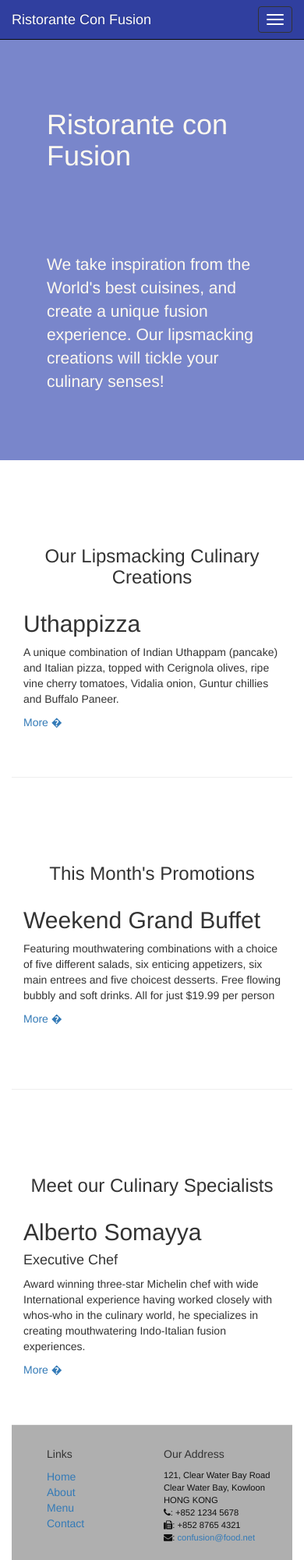
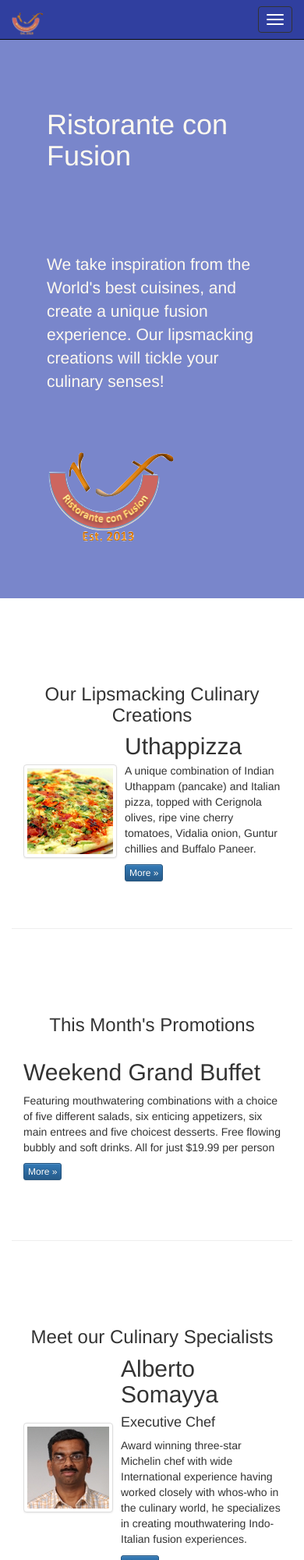
Before and after one commit to cafeamanda/Ristorante-ConFusion, a plain HTML site: page index.html in a window 390 px wide. Shown: the top 2000 px of the page at 78% size. Drawn offline with nearby package versions, Linux system fonts and the light colour scheme.

Commit message:
Include img-folder & logo

```diff
--- a/index.html
+++ b/index.html
@@ -27,7 +27,7 @@
 
 <body>
 
-  <!-- Navigation bar -->
+  <!-- navigation bar -->
   <nav class="navbar navbar-inverse navbar-fixed-top" role="navigation">
     <div class="container">
       <div class="navbar-header">
@@ -37,7 +37,9 @@
           <span class="icon-bar"></span>
           <span class="icon-bar"></span>
         </button>
-        <a class="navbar-brand" href="#">Ristorante Con Fusion</a>
+        <a class="navbar-brand" href="#">
+          <img src="img/logo.png" height=30 width=41>
+        </a>
       </div>
       <div id="navbar" class="navbar-collapse collapse">
         <ul class="nav navbar-nav">
@@ -62,8 +64,9 @@
         </ul>
       </div>
     </div>
-  </nav>
+  </nav><!-- end of navigation bar -->
 
+  <!-- jumbotron -->
   <header class="jumbotron"><!-- Main component for a primary marketing message or call to action -->
     <div class="container">
       <div class="row row-header">
@@ -72,24 +75,39 @@
             <p style="padding:40px;"></p>
             <p>We take inspiration from the World's best cuisines, and create a unique fusion experience. Our lipsmacking creations will tickle your culinary senses!</p>
         </div>
-        <div class="col-xs-12 col-sm-4">
+        <div class="col-xs-12 col-sm-2">
+          <p style="padding:20px;"></p>
+          <img src="img/logo.png" class="img-responsive">
         </div>
       </div>
     </div>
-  </header>
+  </header><!--end of jumbotron-->
 
+  <!-- main container-->
   <div class="container">
+    <!-- first row-content -->
     <div class="row row-content">
       <div class="col-xs-12 col-sm-3 col-sm-push-9">
         <p style="padding:20px;"></p>
         <h3 align="center">Our Lipsmacking Culinary Creations</h3>
       </div>
       <div class="col-xs-12 col-sm-9 col-sm-pull-3">
-        <h2>Uthappizza</h2>
-        <p>A unique combination of Indian Uthappam (pancake) and Italian pizza, topped with Cerignola olives, ripe vine cherry tomatoes, Vidalia onion, Guntur chillies and Buffalo Paneer.</p>
-        <p><a href="#">More �</a></p>
+        <div class="media">
+          <div class="media-left media-middle">
+            <a href="#">
+              <img class="media-object img-thumbnail" src="img/uthappizza.png" alt="Uthappizza">
+            </a>
+          </div>
+          <div class="media-body">
+            <h2 class="media-heading">Uthappizza</h2>
+            <p>A unique combination of Indian Uthappam (pancake) and Italian pizza, topped with Cerignola olives, ripe vine cherry tomatoes, Vidalia onion, Guntur chillies and Buffalo Paneer.</p>
+            <p><a class="btn btn-primary btn-xs" href="#">More &raquo;</a></p>
+          </div>
+        </div>
       </div>
     </div>
+
+    <!-- second row-content-->
     <div class="row row-content">
       <div class="col-xs-12 col-sm-3">
         <p style="padding:20px;"></p>
@@ -98,22 +116,33 @@
       <div class="col-xs-12 col-sm-9">
         <h2>Weekend Grand Buffet</h2>
         <p>Featuring mouthwatering combinations with a choice of five different salads, six enticing appetizers, six main entrees and five choicest desserts. Free flowing bubbly and soft drinks. All for just $19.99 per person </p>
-        <p><a href="#">More �</a></p>
+        <p><a class="btn btn-primary btn-xs" href="#">More &raquo;</a></p>
       </div>
     </div>
+
+    <!-- third row-content -->
     <div class="row row-content">
       <div class="col-xs-12 col-sm-3 col-sm-push-9">
         <p style="padding:20px;"></p>
         <h3 align="center">Meet our Culinary Specialists</h3>
       </div>
       <div class="col-xs-12 col-sm-9 col-sm-pull-3">
-        <h2>Alberto Somayya</h2>
-        <h4>Executive Chef</h4>
-        <p>Award winning three-star Michelin chef with wide International experience having worked closely with whos-who in the culinary world, he specializes in creating mouthwatering Indo-Italian fusion experiences. </p>
-        <p><a href="#">More �</a></p>
+        <div class="media">
+          <div class="media-left media-middle">
+            <a href="#">
+              <img class="media-object img-thumbnail" src="img/alberto.png" alt="Alberto Somayya">
+            </a>
+          </div>
+          <div class="media-body">
+            <h2 class="media-heading">Alberto Somayya</h2>
+            <h4>Executive Chef</h4>
+            <p>Award winning three-star Michelin chef with wide International experience having worked closely with whos-who in the culinary world, he specializes in creating mouthwatering Indo-Italian fusion experiences. </p>
+            <p><a class="btn btn-primary btn-xs" href="#">More &raquo;</a></p>
+          </div>
+        </div>
       </div>
     </div>
-  </div>
+  </div><!-- end of main container-->
 
   <footer>
     <div class="container">
```
Also changed, not shown: aboutus.html (+6 -2 lines), contactus.html (+14 -9 lines), img/alberto.png (added), img/buffet.png (added), img/logo.png (added), img/uthappizza.png (added), 1 other file.
